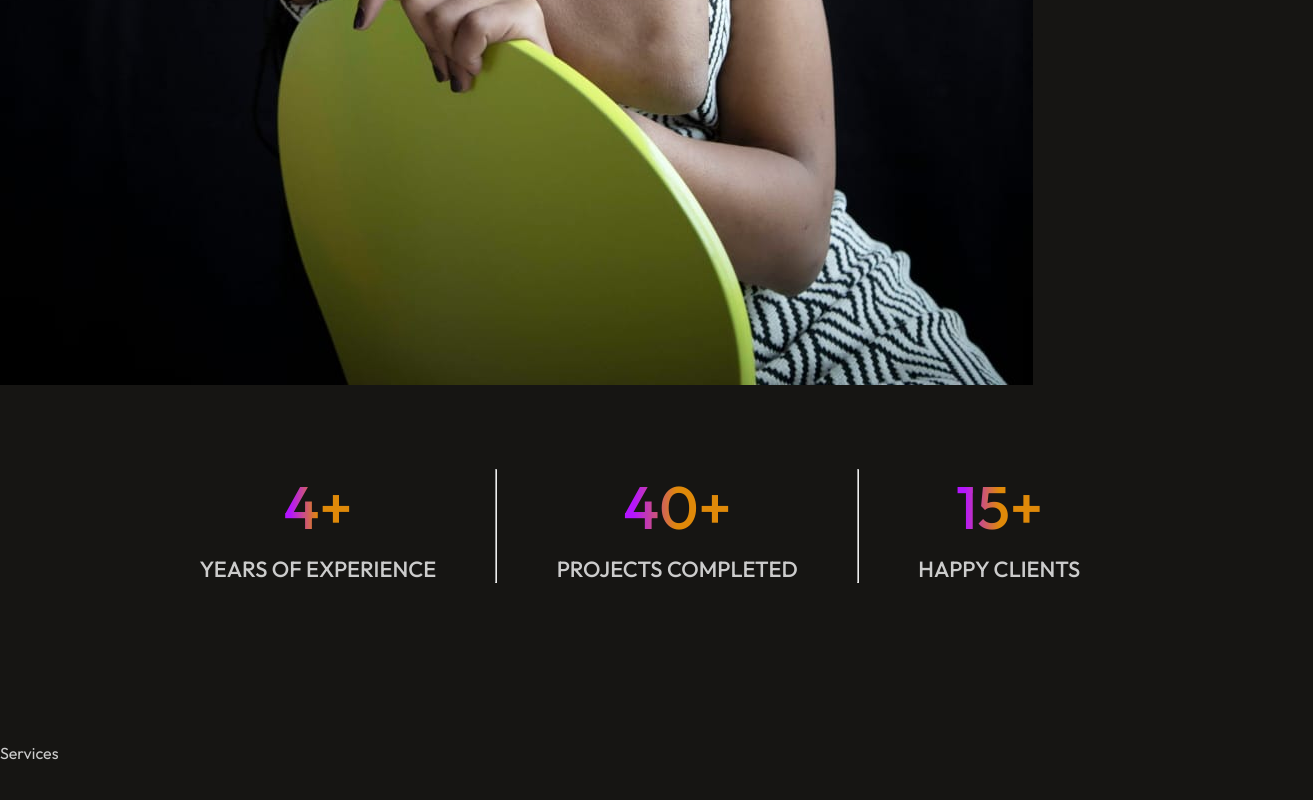
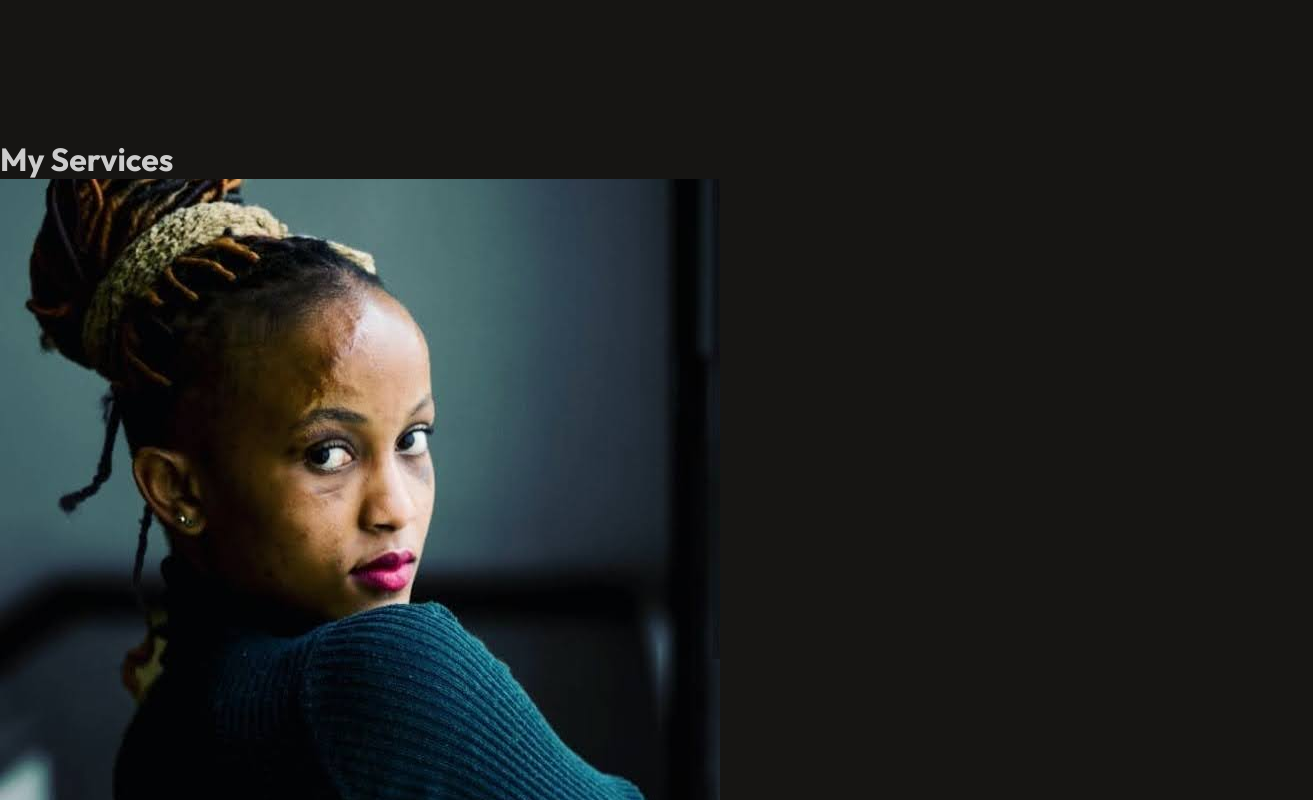
Before and after one commit to claudiahW/CodeWithClaude, a React (Vite) app: page / in a window 1280 px wide. Shown: the part 3060-3860 px from the top of the page, 1313 px wide, since content can reach past the window. Before the commit the page ends 3823 px from the top, so only its background shows below. Built offline with nearby package versions, Linux system fonts and the light colour scheme.

Commit message:
style services component

```diff
--- a/src/About.jsx
+++ b/src/About.jsx
@@ -1,7 +1,7 @@
 import React from "react";
 import "./About.css";
 import theme_pattern from "./assets/cloud.svg";
-import profile_img from "./assets/claudiah8.jpeg";
+import profile_img from "./assets/claudiah2.jpeg";
 
 const About = () => {
   return (
--- a/src/Services.jsx
+++ b/src/Services.jsx
@@ -1,9 +1,16 @@
 import React from 'react'
 import './Services.css'
+import theme_pattern from './assets/claudiah2.jpeg'
 
 const Services = () => {
   return (
-    <div>Services</div>
+    <div className="services">
+<div className="services-title">
+    <h1>My Services</h1>
+    <img src={theme_pattern} alt="" />
+</div>
+
+    </div>
   )
 }
 
```
